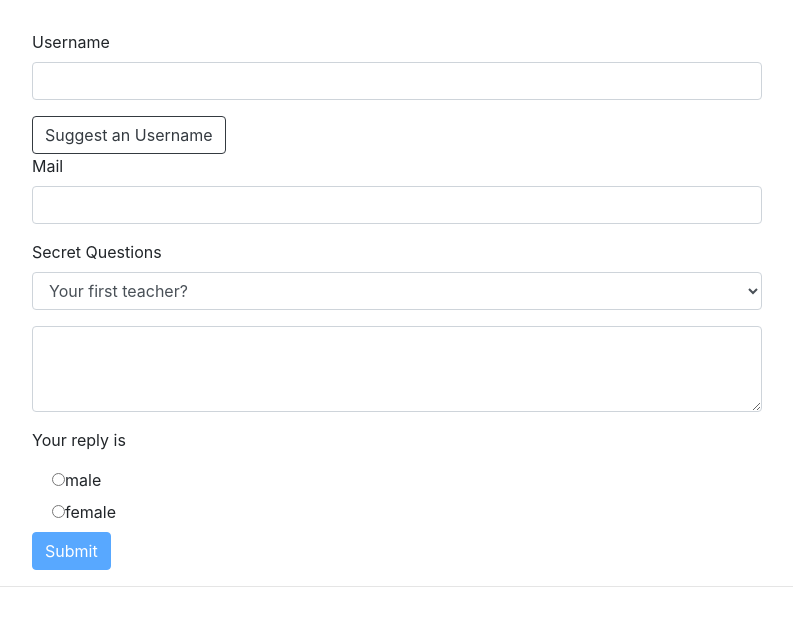
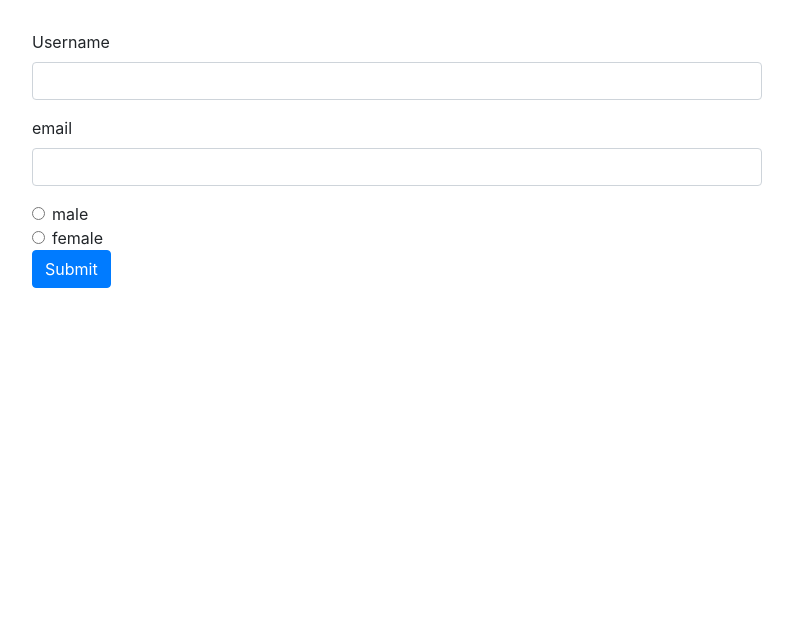
Before and after one commit to cyborg-nomade/angular-course, an Angular app: page / in a window 1280 px wide. Shown: the top 626 px of the page, without its empty margins (243-1036 px from the left). Built offline with nearby package versions, Linux system fonts and the light colour scheme.

Commit message:
reactive forms setup

```diff
--- a/src/app/app.component.css
+++ b/src/app/app.component.css
@@ -1,8 +1,3 @@
 .container {
   margin-top: 30px;
 }
-
-input.ng-invalid.ng-touched,
-select.ng-invalid.ng-touched {
-  border: 1px solid red;
-}
--- a/src/app/app.component.html
+++ b/src/app/app.component.html
@@ -1,48 +1,21 @@
 <div class="container">
   <div class="row">
     <div class="col-12 col-sm-10 col-md-8 offset-sm-1 offset-md-2">
-      <form (ngSubmit)="onSubmit()" #f="ngForm">
-        <div id="user-data" ngModelGroup="userData" #userData="ngModelGroup">
-          <div class="form-group">
-            <label for="username">Username</label>
-            <input type="text" id="username" class="form-control" ngModel name="username" required>
-          </div>
-          <button class="btn btn-outline-dark" type="button" (click)="suggestUserName()">Suggest an Username</button>
-          <div class="form-group">
-            <label for="email">Mail</label>
-            <input type="email" id="email" class="form-control" ngModel name="email" required email #email="ngModel">
-            <span class="form-text text-muted" *ngIf="!email.valid && email.touched">Please enter a valid e-mail</span>
-          </div>
-        </div>
-        <p *ngIf="!userData.valid && userData.touched">User Data is invalid!</p>
+      <form>
         <div class="form-group">
-          <label for="secret">Secret Questions</label>
-          <select id="secret" class="form-control" [ngModel]="defaultQuestion" name="secret">
-            <option value="pet">Your first Pet?</option>
-            <option value="teacher">Your first teacher?</option>
-          </select>
+          <label for="username">Username</label>
+          <input type="text" id="username" class="form-control">
         </div>
         <div class="form-group">
-          <textarea name="questionAnswer" class="form-control" rows="3" [(ngModel)]="answer"></textarea>
+          <label for="email">email</label>
+          <input type="text" id="email" class="form-control">
         </div>
-        <p>Your reply is {{answer}}</p>
         <div class="form-check" *ngFor="let gender of genders">
-          <input type="radio" name="gender" ngModel [value]="gender" required>
-          <label for="gender">{{gender}}</label>
+          <input class="form-check-input" type="radio" [value]="gender">
+          <label class="form-check-label">{{ gender }}</label>
         </div>
-        <button class="btn btn-primary" type="submit" [disabled]="!f.valid">Submit</button>
+        <button class="btn btn-primary" type="submit">Submit</button>
       </form>
     </div>
   </div>
-  <hr>
-  <div class="row" *ngIf="submitted">
-    <div class="col-12">
-      <h3>Your Data</h3>
-      <p>Username: {{user.username}} </p>
-      <p>Mail: {{user.email}} </p>
-      <p>Secret Question: {{user.secretQuestion}} </p>
-      <p>Answer: {{user.answer}} </p>
-      <p>Gender: {{user.gender}} </p>
-    </div>
-  </div>
 </div>
--- a/src/app/app.component.ts
+++ b/src/app/app.component.ts
@@ -7,46 +7,5 @@ import { NgForm } from '@angular/forms';
   styleUrls: ['./app.component.css']
 })
 export class AppComponent {
-  @ViewChild('f', { static: true }) signupForm: NgForm;
-  defaultQuestion = 'teacher';
-  answer = '';
   genders = ['male', 'female'];
-  user = {
-    username: '',
-    email: '',
-    secretQuestion: '',
-    answer: '',
-    gender: ''
-  };
-  submitted = false;
-
-  suggestUserName() {
-    const suggestedName = 'Superuser';
-    // this.signupForm.setValue({
-    //   userData: {
-    //     username: suggestedName,
-    //     email: ''
-    //   },
-    //   secret: 'pet',
-    //   questionAnswer: '',
-    //   gender: 'male'
-    // });
-
-    this.signupForm.form.patchValue({ userData: { username: suggestedName } });
-  }
-
-  // onSubmit(form: NgForm) {
-  //   console.log(form);
-  // }
-
-  onSubmit() {
-    this.submitted = true;
-    this.user.username = this.signupForm.value.userData.username;
-    this.user.email = this.signupForm.value.userData.email;
-    this.user.secretQuestion = this.signupForm.value.secret;
-    this.user.answer = this.signupForm.value.questionAnswer;
-    this.user.gender = this.signupForm.value.gender;
-
-    this.signupForm.reset();
-  }
 }
```
